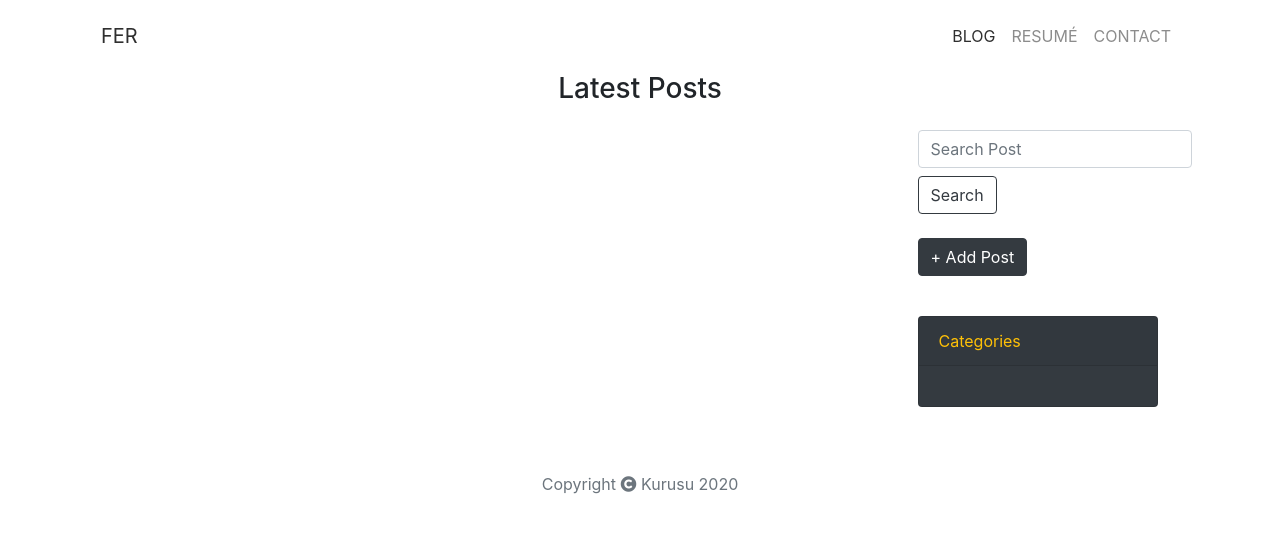
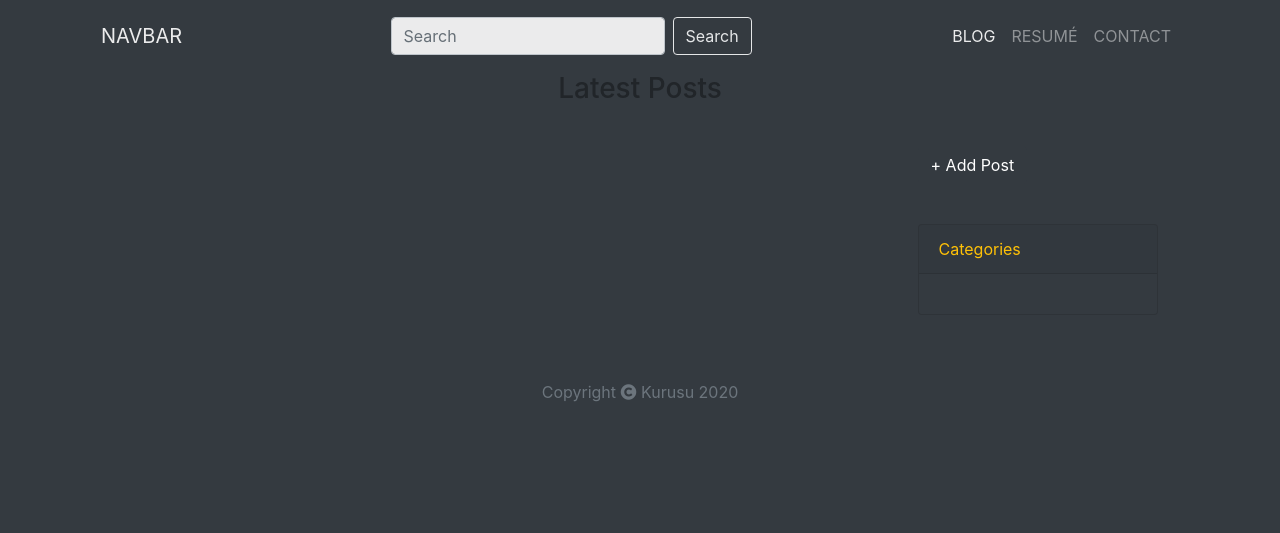
Before and after one commit to fkurusu7/fer.codes, a Django app: page /blog/ in a window 1280 px wide. Shown: the top 533 px of the page. Run offline with Django 3.2, Linux system fonts and the light colour scheme; data that the repository does not hold is empty; some libraries are stand-ins or nearby versions.

Commit message:
redesign navbar

```diff
--- a/templates/base.html
+++ b/templates/base.html
@@ -24,7 +24,7 @@
     <title>fer.codes | {% block title %}{% endblock %}</title>
 </head>
 
-<body>
+<body class="bg-dark">
     <div class="container">
         <!-- Navbar -->
         {% include 'partials/_navbar.html' %}
--- a/templates/partials/_navbar.html
+++ b/templates/partials/_navbar.html
@@ -1,15 +1,19 @@
 {% load static %}
 <header>
-    <nav class="navbar sticky-top navbar-expand-lg navbar-light my-2">
-        <a class="navbar-brand" href="{% url 'index' %}">Fer</a>
-        <button class="navbar-toggler" type="button" data-toggle="collapse" data-target="#navbarNav"
-            aria-controls="navbarNav" aria-expanded="false" aria-label="Toggle navigation">
+    <nav class="navbar navbar-expand-lg navbar-dark bg-dark py-3">
+        <a class="navbar-brand" href="#">Navbar</a>
+        <button class="navbar-toggler" type="button" data-toggle="collapse" data-target="#navbarSupportedContent"
+            aria-controls="navbarSupportedContent" aria-expanded="false" aria-label="Toggle navigation">
             <span class="navbar-toggler-icon"></span>
         </button>
-        <div class="collapse navbar-collapse justify-content-end" id="navbarNav">
-            <ul class="navbar-nav">
+        <div class="collapse navbar-collapse" id="navbarSupportedContent">
+            <form class="form-inline my-2 my-lg-0 ml-auto">
+                <input class="form-control mr-sm-2" type="search" placeholder="Search" aria-label="Search">
+                <button class="btn btn-outline-light my-2 my-sm-0" type="submit">Search</button>
+            </form>
+            <ul class="navbar-nav ml-auto">
                 <li class="nav-item active">
-                    <a class="nav-link" href="{% url 'posts' %}">Blog</a>
+                    <a class="nav-link" href="{% url 'posts' %}">Blog <span class="sr-only">(current)</span></a>
                 </li>
                 <li class="nav-item">
                     <a class="nav-link" href="#">Resumé</a>
@@ -18,6 +22,7 @@
                     <a class="nav-link" href="#">Contact</a>
                 </li>
             </ul>
+
         </div>
     </nav>
 </header>
--- a/templates/partials/_sides.html
+++ b/templates/partials/_sides.html
@@ -1,11 +1,3 @@
-<div class="row">
-  <form class="form-inline my-2 my-lg-0 float-right mr-3">
-    <input class="form-control mr-sm-2" type="search" placeholder="Search Post" aria-label="Search">
-    <hr>
-    <button class="btn btn-outline-dark my-sm-2 float-right" type="submit">Search</button>
-  </form>
-</div>
-
 <div class="row my-sm-3">
   <a href="{% url 'add_post' %}" class="mr-4 float-right btn btn-dark btn-md" role="button">+ Add Post</a>
 </div>
```
